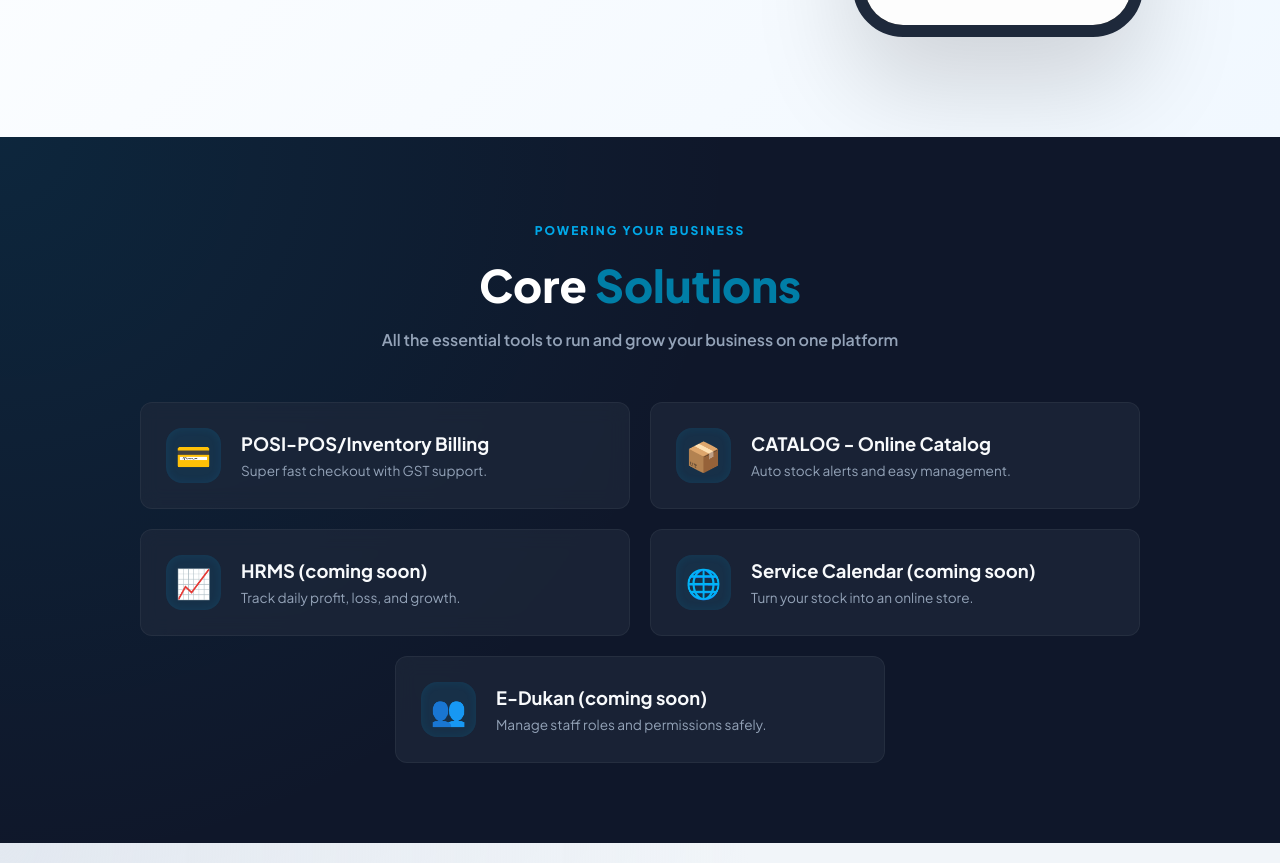
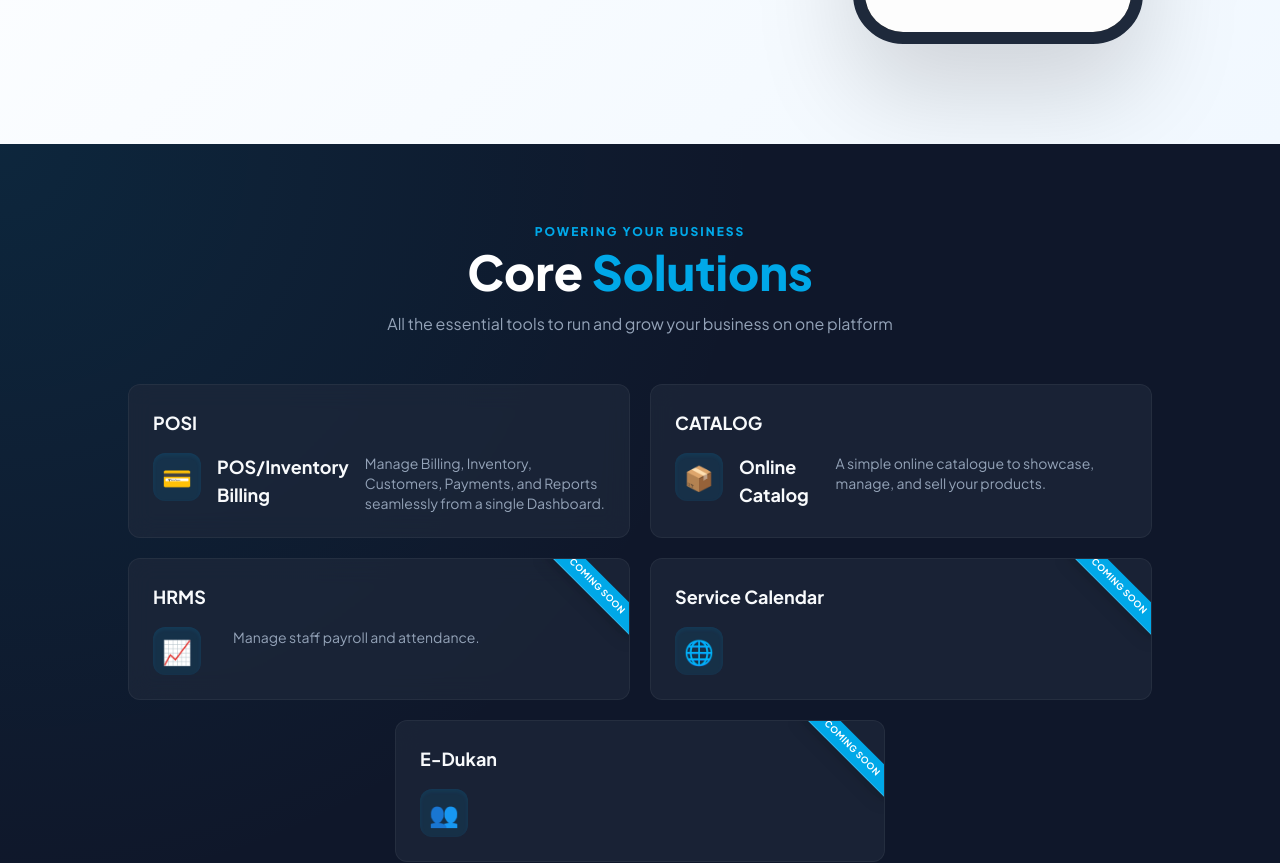
Before and after one commit to imPankaj1922003/Sellar-Portfolio-Website, a React (Vite) app: page /contact in a window 1280 px wide. Shown: the part 2440-3303 px from the top of the page. Built offline with nearby package versions, Linux system fonts and the light colour scheme.

Commit message:
ribbon button added to core solutions

```diff
--- a/src/Component/AppShowCase/AppShowCase.css
+++ b/src/Component/AppShowCase/AppShowCase.css
@@ -17,7 +17,7 @@
 }
 
 .showcase-title {
-    font-size: 3rem;
+    font-size: 3.2rem;
     font-weight: 900;
     color: #0f172a;
     line-height: 1.1;
--- a/src/Component/CoreSolutions/CoreSolution.css
+++ /dev/null
@@ -1,152 +0,0 @@
-/* --- DARK THEME SECTION --- */
-.solutions-section.dark-theme {
-    padding: 80px 20px;
-    background-color: #0f172a;
-    /* Deep Dark Navy */
-    background-image: radial-gradient(circle at 0% 0%, rgba(0, 126, 167, 0.15) 0%, transparent 50%);
-    position: relative;
-}
-
-.solutions-container {
-    max-width: 1000px;
-    margin: 0 auto;
-    position: relative;
-    z-index: 2;
-}
-
-.solutions-header {
-    text-align: center;
-    margin-bottom: 50px;
-}
-
-.mini-title {
-    color: #00A8E8;
-    /* Brighter blue for dark bg */
-    font-size: 0.75rem;
-    font-weight: 800;
-    letter-spacing: 2px;
-}
-
-.section-h2 {
-    font-size: clamp(2rem, 5vw, 2.8rem);
-    color: #ffffff;
-    /* White text for contrast */
-    font-weight: 900;
-    margin-top: 10px;
-}
-
-.blue-text {
-    color: #00A8E8;
-}
-
-.section-p {
-    color: #94a3b8;
-    /* Subtle grey-blue text */
-    font-size: 1rem;
-    margin-top: 10px;
-    max-width: 600px;
-    margin-left: auto;
-    margin-right: auto;
-}
-
-/* --- THE 2-COLUMN GRID --- */
-.solutions-grid {
-    display: grid;
-    grid-template-columns: repeat(2, 1fr);
-    gap: 20px;
-}
-
-.sol-card {
-    background: rgba(30, 41, 59, 0.7);
-    /* Dark Glass Card */
-    backdrop-filter: blur(10px);
-    padding: 25px;
-    border-radius: 12px;
-    display: flex;
-    align-items: center;
-    gap: 20px;
-    border: 1px solid rgba(255, 255, 255, 0.05);
-    /* Subtle border */
-    transition: all 0.3s cubic-bezier(0.4, 0, 0.2, 1);
-}
-
-/* --- LAST CARD CENTER LOGIC --- */
-/* Jab 5 cards honge, toh 5th card center mein aayega */
-.sol-card:last-child:nth-child(odd) {
-    grid-column: 1 / span 2;
-    justify-self: center;
-    max-width: 490px; /* Do cards ke gap ke hisaab se width set ki hai */
-    width: 100%;
-}
-
-.sol-card:hover {
-    transform: translateY(-8px);
-    background: rgba(30, 41, 59, 1);
-    border-color: #00A8E8;
-    box-shadow: 0 20px 40px rgba(0, 0, 0, 0.3);
-}
-
-.sol-icon-circle {
-    min-width: 55px;
-    height: 55px;
-    background: rgba(0, 168, 232, 0.1);
-    font-size: 1.8rem;
-    display: flex;
-    align-items: center;
-    justify-content: center;
-    border-radius: 16px;
-    box-shadow: inset 0 0 10px rgba(0, 168, 232, 0.1);
-}
-
-.sol-text h3 {
-    font-size: 1.15rem;
-    color: #f8fafc;
-    font-weight: 700;
-    margin-bottom: 4px;
-}
-
-.sol-text p {
-    font-size: 0.85rem;
-    color: #94a3b8;
-    line-height: 1.5;
-}
-
-/* --- MOBILE RESPONSIVE --- */
-@media (max-width: 768px) {
-    .solutions-section.dark-theme {
-        padding: 50px 15px;
-    }
-
-    .solutions-grid {
-        grid-template-columns: repeat(2, 1fr);
-        gap: 12px;
-    }
-
-    .sol-card {
-        padding: 20px 10px;
-        flex-direction: column;
-        text-align: center;
-        gap: 15px;
-    }
-
-    /* Mobile pe bhi last card center rahega */
-    .sol-card:last-child:nth-child(odd) {
-        grid-column: 1 / span 2;
-        max-width: 100%;
-    }
-
-    .sol-text p {
-        display: none;
-        /* Mobile par description hide */
-    }
-
-    .sol-text h3 {
-        font-size: 0.9rem;
-    }
-}
-
-@media (max-width: 480px) {
-    .section-h2 {
-        font-size: 1.8rem;
-    }
-}
--- a/src/Component/CoreSolutions/CoreSolution.jsx
+++ b/src/Component/CoreSolutions/CoreSolution.jsx
@@ -1,32 +1,98 @@
 import React from 'react';
-import './CoreSolution.css';
 
 const CoreSolution = () => {
     const allSolutions = [
-        { title: "POSI-POS/Inventory Billing", icon: "💳", desc: "Super fast checkout with GST support." },
-        { title: "CATALOG - Online Catalog", icon: "📦", desc: "Auto stock alerts and easy management." },
-        { title: "HRMS (coming soon)", icon: "📈", desc: "Track daily profit, loss, and growth." },
-        { title: "Service Calendar (coming soon)", icon: "🌐", desc: "Turn your stock into an online store." },
-        { title: "E-Dukan (coming soon)", icon: "👥", desc: "Manage staff roles and permissions safely." },
-        // { title: "Vendor Panel", icon: "🤝", desc: "Easy tracking of purchases and dues." }
+        { title: "POSI", icon: "💳", subheading:"POS/Inventory Billing", desc: "Manage Billing, Inventory, Customers, Payments, and Reports seamlessly from a single Dashboard.", comingSoon: false },
+        { title: "CATALOG ", icon: "📦", subheading:"Online Catalog", desc: "A simple online catalogue to showcase, manage, and sell your products.", comingSoon: false },
+        { title: "HRMS", icon: "📈", subheading:"", desc: "Manage staff payroll and attendance.", comingSoon: true },
+        { title: "Service Calendar", icon: "🌐", subheading:"", desc: "", comingSoon: true },
+        { title: "E-Dukan", icon: "👥", subheading:"", desc: "", comingSoon: true },
     ];
 
     return (
-        <section id="solutions" className="solutions-section dark-theme">
-            <div className="solutions-container">
-                <div className="solutions-header">
-                    <span className="mini-title">POWERING YOUR BUSINESS</span>
-                    <h2 className="section-h2">Core <span className="blue-text">Solutions</span></h2>
-                    <p className="section-p">All the essential tools to run and grow your business on one platform</p>
+        <section
+            id="solutions"
+            className="relative py-20 px-4 bg-[#0f172a] overflow-hidden"
+        >
+            {/* Background Gradient */}
+            <div className="absolute top-0 left-0 w-full h-full pointer-events-none bg-[radial-gradient(circle_at_0%_0%,rgba(0,126,167,0.15)_0%,transparent_50%)] z-0"></div>
+
+            <div className="relative z-10 max-w-5xl mx-auto">
+                {/* Header */}
+                <div className="text-center mb-12">
+                    <span className="text-[#00A8E8] text-xs font-extrabold tracking-[2px] uppercase block mb-2">
+                        Powering Your Business
+                    </span>
+                    <h2 className="text-3xl md:text-5xl font-black text-white mb-4">
+                        Core <span className="text-[#00A8E8]">Solutions</span>
+                    </h2>
+                    <p className="text-slate-400 text-base max-w-xl mx-auto">
+                        All the essential tools to run and grow your business on one platform
+                    </p>
                 </div>
 
-                <div className="solutions-grid">
+                {/* Grid */}
+                <div className="grid grid-cols-2 gap-3 md:gap-5">
                     {allSolutions.map((sol, index) => (
-                        <div className="sol-card" key={index}>
-                            <div className="sol-icon-circle">{sol.icon}</div>
-                            <div className="sol-text">
-                                <h3>{sol.title}</h3>
-                                <p>{sol.desc}</p>
+                        <div
+                            key={index}
+                            className={`
+                                group relative
+                                bg-slate-800/70 backdrop-blur-md
+                                border border-white/5 rounded-xl
+                                p-5 md:p-6
+                                flex flex-col gap-3 md:gap-4
+                                transition-all duration-300 ease-out
+                                hover:-translate-y-2 hover:bg-slate-900 hover:border-[#00A8E8] hover:shadow-2xl hover:shadow-black/30
+                                overflow-hidden
+
+                                /* Centering logic for odd last item */
+                                last:odd:col-span-2 last:odd:justify-self-center last:odd:w-full md:last:odd:max-w-[490px]
+                            `}
+                        >
+                            {/* --- RESPONSIVE RIBBON --- */}
+                            {sol.comingSoon && (
+                                <>
+                                    {/* MOBILE RIBBON (Centered Horizontal) */}
+                                    <div className="md:hidden absolute top-1/2 left-1/2 -translate-x-1/2 -translate-y-1/2 w-full bg-[#00A8E8]/95 backdrop-blur-[2px] text-white text-xs font-bold text-center py-3 shadow-xl tracking-widest uppercase z-20 pointer-events-none">
+                                        Coming Soon
+                                    </div>
+
+                                    {/* DESKTOP RIBBON (45 Degree Corner) */}
+                                    <div className="hidden md:block absolute top-0 right-0 w-24 h-24 overflow-hidden z-10 pointer-events-none">
+                                        <div className="absolute top-4 -right-8 w-32 bg-[#00A8E8] text-white text-[9px] font-bold text-center py-1 rotate-45 shadow-lg border-b border-white/20 tracking-wider">
+                                            COMING SOON
+                                        </div>
+                                    </div>
+                                </>
+                            )}
+
+                            {/* 1. TITLE (Always Top) */}
+                            <div className={`text-center md:text-left w-full ${sol.comingSoon ? 'opacity-50 blur-[0.5px] md:opacity-100 md:blur-0' : ''}`}>
+                                <h3 className="text-sm md:text-lg text-slate-50 font-bold group-hover:text-white transition-colors">
+                                    {sol.title}
+                                </h3>
+                            </div>
+
+                            {/* 2. ICON & DESCRIPTION */}
+                            <div className={`
+                                flex flex-col md:flex-row items-center md:items-start gap-3 md:gap-4
+                                ${sol.comingSoon ? 'opacity-50 blur-[0.5px] md:opacity-100 md:blur-0' : ''}
+                            `}>
+
+                                {/* Icon */}
+                                <div className="w-12 h-12 min-w-[48px] bg-[#00A8E8]/10 text-2xl flex items-center justify-center rounded-xl shadow-inner shadow-[#00A8E8]/10 shrink-0">
+                                    {sol.icon}
+                                </div>
+
+                                <h3 className="text-sm md:text-lg text-slate-50 font-bold group-hover:text-white transition-colors">
+                                    {sol.subheading}
+                                </h3>
+
+                                {/* Description (Below Icon on Mobile, Right of Icon on Desktop) */}
+                                <p className="text-xs md:text-sm text-slate-400 leading-relaxed text-center md:text-left block group-hover:text-slate-300">
+                                    {sol.desc}
+                                </p>
                             </div>
                         </div>
                     ))}
```
Also changed, not shown: 1 other file (tests, documents, lock files or other folders).
